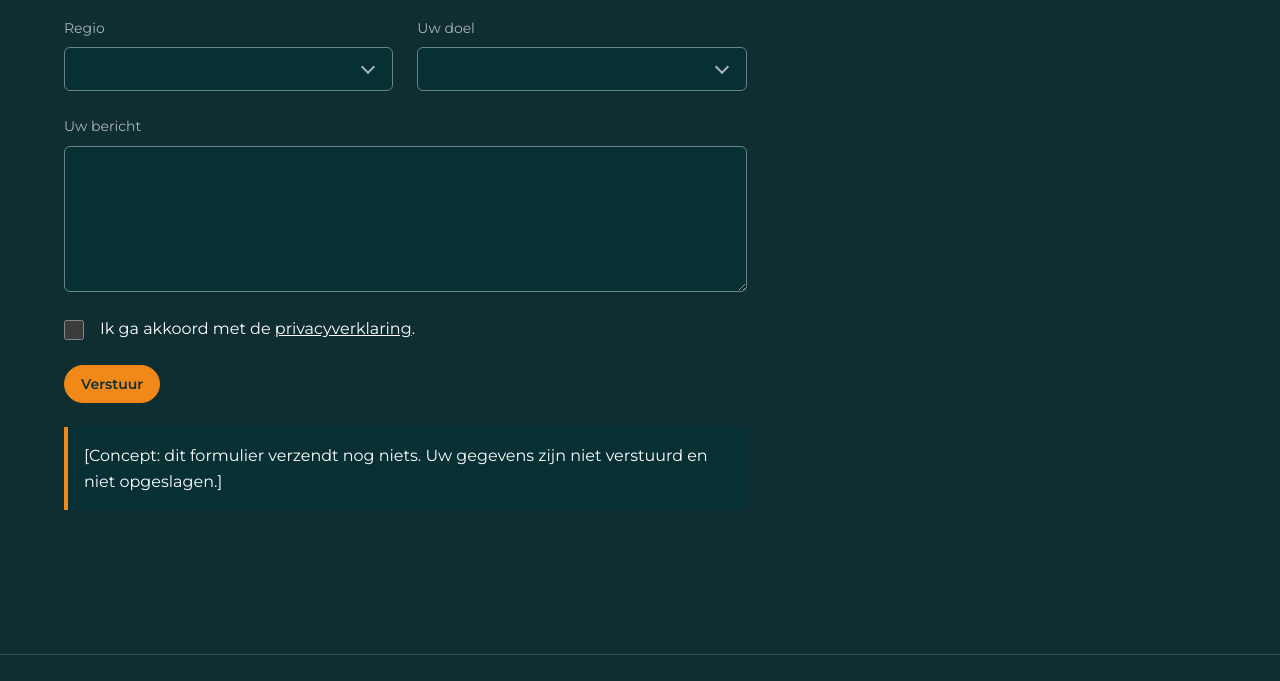
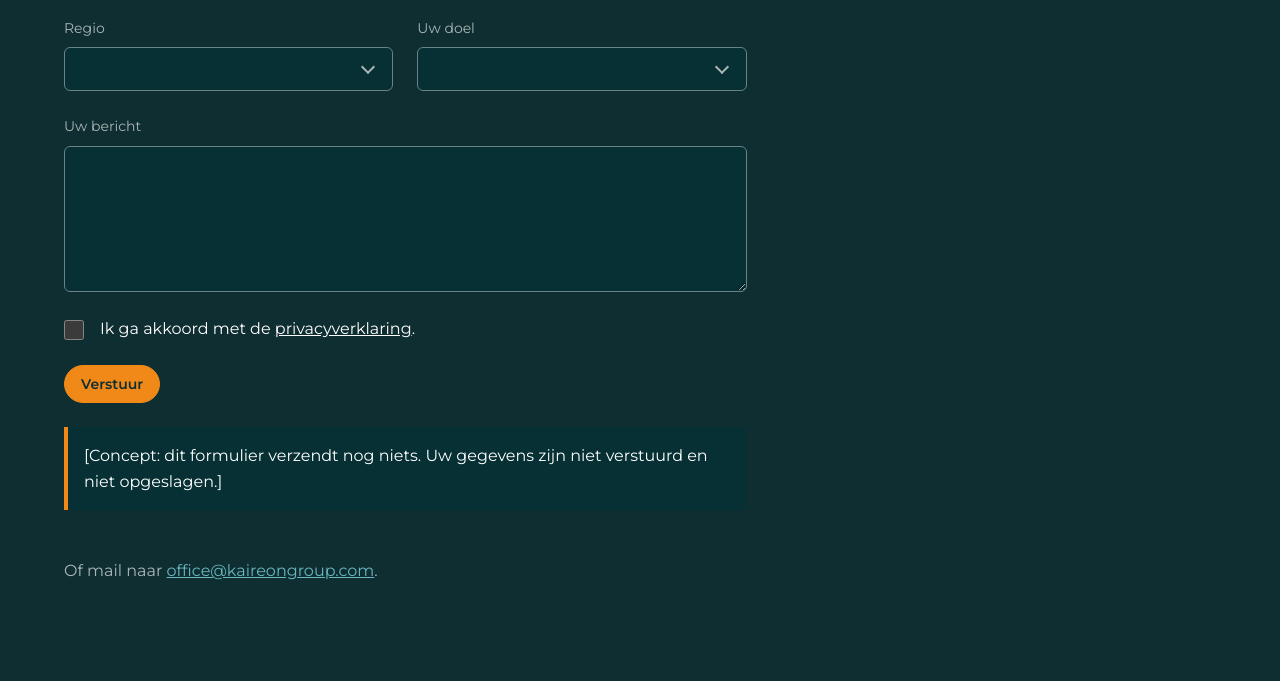
Before and after one commit to Kaireon-OS/kaireon-web-test, a plain HTML site: page nl/contact/index.html in a window 1280 px wide. Shown: the part 656-1337 px from the top of the page. Drawn offline with Linux system fonts and the light colour scheme.

Commit message:
Inner pages in v2 style; mail link under the contact form (kaireon-web 7083e3d)
Co-Authored-By: Claude Opus 5.5 <noreply@anthropic.com>

```diff
--- a/assets/styles.css
+++ b/assets/styles.css
@@ -178,6 +178,8 @@ input:focus, select:focus, textarea:focus { outline: 2px solid var(--accent); ou
 label.check { flex-direction: row; justify-content: flex-start; gap: var(--space-16); align-items: flex-start; font-size: var(--text-16); color: var(--text); }
 label.check input { width: 20px; height: 20px; min-height: 0; margin: var(--space-4) 0 0; flex: none; accent-color: var(--accent); }
 aside p { margin-bottom: var(--space-8); }
+.mail { margin-top: var(--space-32); color: var(--muted); }
+.mail a { color: var(--accent); }
 
 /* Legal outlines */
 .narrow h2 { margin-top: var(--space-64); }
--- a/nl/contact/index.html
+++ b/nl/contact/index.html
@@ -38,6 +38,7 @@
 
 </div></section>
 <section class="section"><div class="wrap contact">
+  <div>
   <!-- NOT CONNECTED: this form sends nothing and stores nothing. It has no "action" on purpose.
        Before go-live: give it a destination (see README, "Before go-live") and remove the notice below. -->
   <form id="intake" novalidate>
@@ -52,6 +53,8 @@
     <div class="wide"><button class="btn" type="submit">Verstuur</button></div>
     <p class="wide notice shown" id="intake-notice"><span class="ph">[Concept: dit formulier verzendt nog niets. Uw gegevens zijn niet verstuurd en niet opgeslagen.]</span></p>
   </form>
+  <p class="mail">Of mail naar <a href="mailto:office@kaireongroup.com">office@kaireongroup.com</a>.</p>
+  </div>
   <aside>
     <h3>Direct contact</h3>
     <p><span class="ph">[telefoon]</span></p><p>office@kaireongroup.com</p><p>Calle Marqués de Montortal 2, Valencia</p>
```
Also changed, not shown: nl/kopen/index.html (+1 -1 lines).
